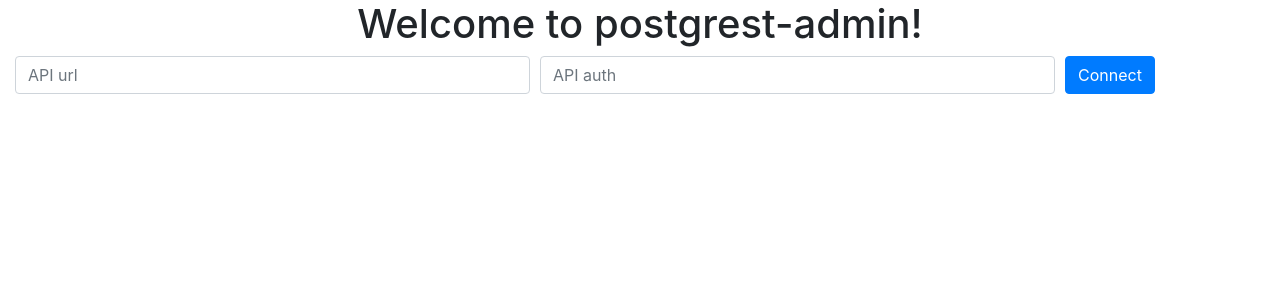
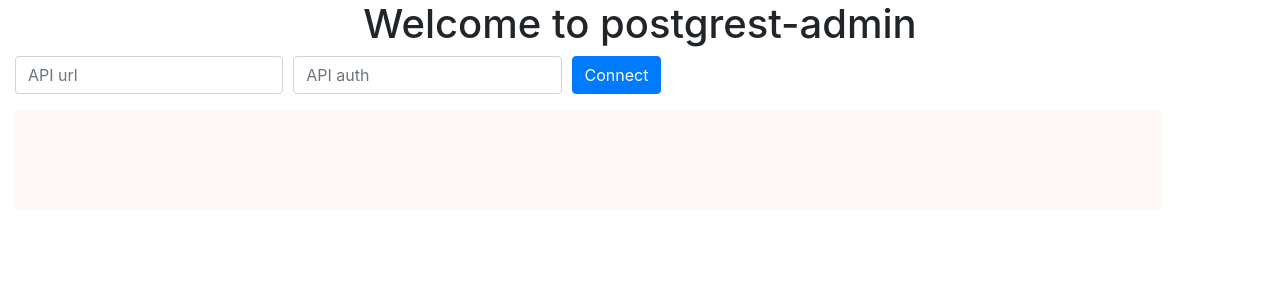
Before and after one commit to agent3bood/postgrest-admin, an Angular app: page / in a window 1280 px wide. Shown: the top 300 px of the page. Built offline with nearby package versions, Linux system fonts and the light colour scheme.

Commit message:
add dbs-list component

```diff
--- a/src/app/app.component.css
+++ b/src/app/app.component.css
@@ -0,0 +1,9 @@
+.sidebar {
+  background-color: var(--color-primary-0);
+  height: 100px;
+}
+
+.content {
+  background-color: var(--color-primary-0);
+  height: 100px;
+}
--- a/src/app/app.component.html
+++ b/src/app/app.component.html
@@ -1,7 +1,9 @@
 <div class="container-fluid">
   <h1 class="text-center" >
-    Welcome to {{ title }}!
+    Welcome to {{ title }}
   </h1>
+  <div class="row justify-content-around">
+    <div class="row col-12">
       <!-- add db form -->
       <form #newDbForm="ngForm" (ngSubmit)="addDb(newDbForm)" >
         <div class="form-row">
@@ -16,6 +18,14 @@
           </div>
         </div>
       </form>
+    </div>
+    <div class="row col-12">
+      <div id="sidebar" class="col-4 sidebar">
+        <app-dbs-list [dbs]="appService.dbs" (selectDb)="onSelectDb($event)"></app-dbs-list>
+      </div>
+      <div id="content" class="col-7 content"></div>
+    </div>
+  </div>
 <!-- paths list -->
   <div *ngIf="appService.selectedDb">
     <label>Paths:</label>
--- a/src/app/app.component.ts
+++ b/src/app/app.component.ts
@@ -1,6 +1,6 @@
 import { Component } from '@angular/core';
 import { AppService } from './app.service';
-import {Path} from './services/postgrest.service';
+import {Path, PostgrestService} from './services/postgrest.service';
 
 @Component({
   selector: 'app-root',
@@ -23,4 +23,8 @@
     //     this.appService.selectedPath.get.data = responseData;
     // });
   }
+  onSelectDb(db: PostgrestService) {
+    this.appService.selectedDb = db;
+    this.appService.selectedPath = null;
+  }
 }
--- a/src/app/app.module.ts
+++ b/src/app/app.module.ts
@@ -4,10 +4,14 @@
 import { FormsModule } from '@angular/forms';
 
 import { AppComponent } from './app.component';
+import { DbsListComponent } from './components/dbs-list/dbs-list.component';
+import { DbsListItemComponent } from './components/dbs-list-item/dbs-list-item.component';
 
 @NgModule({
   declarations: [
-    AppComponent
+    AppComponent,
+    DbsListComponent,
+    DbsListItemComponent
   ],
   imports: [
     BrowserModule,
--- a/src/app/app.service.ts
+++ b/src/app/app.service.ts
@@ -9,10 +9,13 @@
   dbs: PostgrestService[] = [];
   selectedDb: PostgrestService = null;
   selectedPath: Path = null;
+
   constructor(private http: HttpClient) { }
+
   addDb(url: string, auth?: string) {
     const db = new PostgrestService(url, auth, this.http);
     this.dbs.push(db);
     this.selectedDb = this.dbs[this.dbs.length - 1];
   }
+
 }
--- /dev/null
+++ b/src/app/components/dbs-list-item/dbs-list-item.component.html
@@ -0,0 +1,4 @@
+<div *ngIf="db">
+  <p>Servers list:</p>
+  <a href="#">{{ db.url }}</a>
+</div>
--- /dev/null
+++ b/src/app/components/dbs-list-item/dbs-list-item.component.ts
@@ -0,0 +1,14 @@
+import { Component, OnInit, Input } from '@angular/core';
+import { PostgrestService } from '../../services/postgrest.service';
+
+@Component({
+  selector: 'app-dbs-list-item',
+  templateUrl: './dbs-list-item.component.html',
+  styleUrls: ['./dbs-list-item.component.css']
+})
+export class DbsListItemComponent implements OnInit {
+  @Input() db: PostgrestService;
+  constructor() {}
+
+  ngOnInit() {}
+}
--- /dev/null
+++ b/src/app/components/dbs-list/dbs-list.component.html
@@ -0,0 +1,5 @@
+<div *ngIf="dbs">
+ <ul *ngFor="let db of dbs">
+   <app-dbs-list-item [db]="db" (click)="onSelectDb(db)"></app-dbs-list-item>
+ </ul>
+</div>
--- /dev/null
+++ b/src/app/components/dbs-list/dbs-list.component.ts
@@ -0,0 +1,23 @@
+import { Component, OnInit, Input, Output, EventEmitter } from '@angular/core';
+import { PostgrestService } from '../../services/postgrest.service';
+
+@Component({
+  selector: 'app-dbs-list',
+  templateUrl: './dbs-list.component.html',
+  styleUrls: ['./dbs-list.component.css']
+})
+
+export class DbsListComponent implements OnInit {
+  @Input() dbs: PostgrestService[];
+  @Output() selectDb = new EventEmitter<PostgrestService>();
+
+  constructor() { }
+
+  ngOnInit() {
+  }
+
+  onSelectDb(db: PostgrestService) {
+    this.selectDb.emit(db);
+  }
+
+}
--- a/src/styles.css
+++ b/src/styles.css
@@ -1 +1,73 @@
 /* You can add global styles to this file, and also import other style files */
+:root {
+  --color-primary-0: #fff6f6;
+  --color-primary-1: #ffc4c4;
+  --color-primary-2: #ffd9d9;
+  --color-primary-3: #ffecec;
+  --color-primary-4: #e9d3d3;
+}
+
+/* https://paletton.com/#uid=7000u0k18O17rzm4NFO2nx-35tf */
+/*.color-primary-0 {*/
+/*  color: #fff6f6;*/
+/*} !* Main Primary color *!*/
+/*.color-primary-1 {*/
+/*  color: #ffc4c4;*/
+/*}*/
+/*.color-primary-2 {*/
+/*  color: #ffd9d9;*/
+/*}*/
+/*.color-primary-3 {*/
+/*  color: #ffecec;*/
+/*}*/
+/*.color-primary-4 {*/
+/*  color: #e9d3d3;*/
+/*}*/
+
+/*.color-secondary-1-0 {*/
+/*  color: #fffaf6;*/
+/*} !* Main Secondary color (1) *!*/
+/*.color-secondary-1-1 {*/
+/*  color: #ffdfc4;*/
+/*}*/
+/*.color-secondary-1-2 {*/
+/*  color: #ffead9;*/
+/*}*/
+/*.color-secondary-1-3 {*/
+/*  color: #fff5ec;*/
+/*}*/
+/*.color-secondary-1-4 {*/
+/*  color: #e9ddd3;*/
+/*}*/
+
+/*.color-secondary-2-0 {*/
+/*  color: #ced6d6;*/
+/*} !* Main Secondary color (2) *!*/
+/*.color-secondary-2-1 {*/
+/*  color: #7ea4a4;*/
+/*}*/
+/*.color-secondary-2-2 {*/
+/*  color: #9fbbbb;*/
+/*}*/
+/*.color-secondary-2-3 {*/
+/*  color: #929e9e;*/
+/*}*/
+/*.color-secondary-2-4 {*/
+/*  color: #7e8c8c;*/
+/*}*/
+
+/*.color-complement-0 {*/
+/*  color: #e2eae2;*/
+/*} !* Main Complement color *!*/
+/*.color-complement-1 {*/
+/*  color: #a1d1a1;*/
+/*}*/
+/*.color-complement-2 {*/
+/*  color: #bcddbc;*/
+/*}*/
+/*.color-complement-3 {*/
+/*  color: #bfcebf;*/
+/*}*/
+/*.color-complement-4 {*/
+/*  color: #a8baa8;*/
+/*}*/
```
Also changed, not shown: src/app/components/dbs-list-item/dbs-list-item.component.css (added), src/app/components/dbs-list/dbs-list.component.css (added), 2 other files (tests, documents, lock files or other folders). Lines whose indentation alone changed are shown as unchanged.
